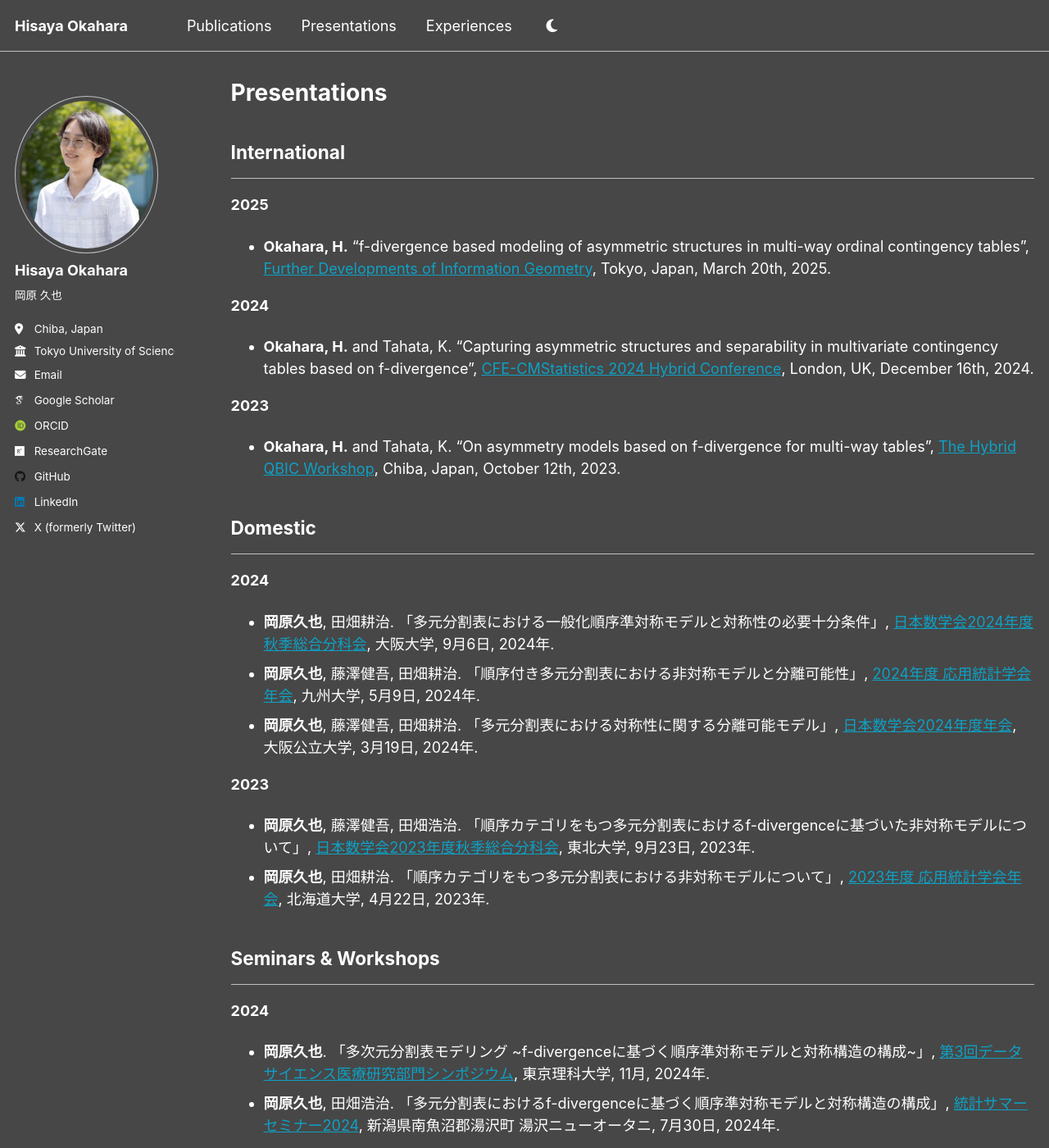
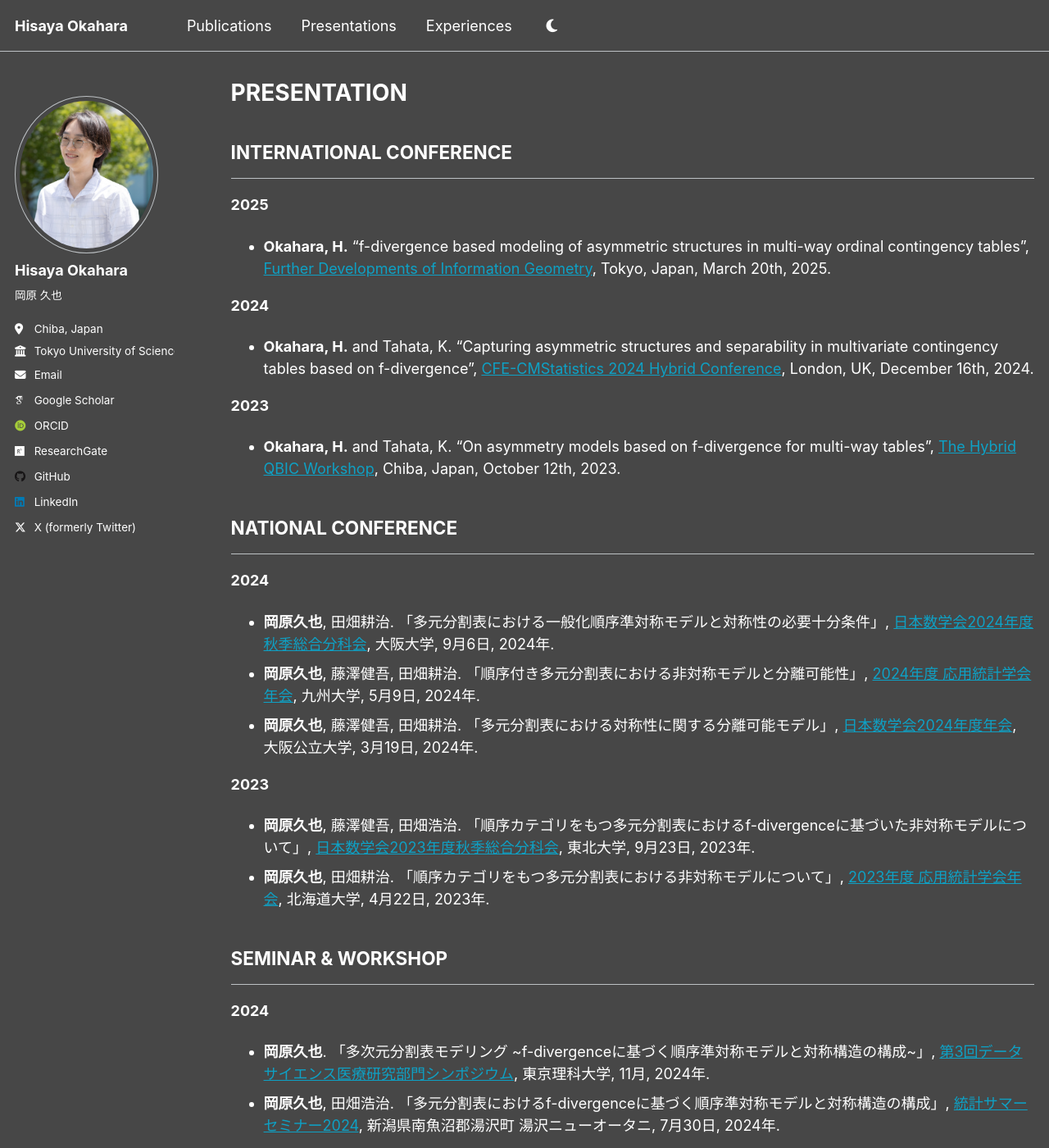
Before and after one commit to h-okahara/h-okahara.github.io, a Jekyll site: the page built from _pages/presentations.md, in a window 1280 px wide and 1400 px high. Shown: the whole window at 82% size. Built offline with Jekyll 4.4.1, drawn with Linux system fonts in a browser that asks for light colours; some web fonts are replaced.

Commit message:
Update presentations.md

```diff
--- a/_pages/presentations.md
+++ b/_pages/presentations.md
@@ -1,11 +1,11 @@
 ---
 layout: archive
-title: "Presentations"
+title: "PRESENTATION"
 permalink: /presentations/
 author_profile: true
 ---
 
-## International
+## INTERNATIONAL CONFERENCE
 ---
 **2025**
 - **Okahara, H.** "f-divergence based modeling of asymmetric structures in multi-way ordinal contingency tables", [Further Developments of Information Geometry](https://sites.google.com/view/fdig2025/), Tokyo, Japan, March 20th, 2025.
@@ -17,7 +17,7 @@ author_profile: true
 - **Okahara, H.** and Tahata, K. "On asymmetry models based on f-divergence for multi-way tables", [The Hybrid QBIC Workshop](https://www.rs.noda.tus.ac.jp/qbic/VQBICworkshop2023new.html), Chiba, Japan, October 12th, 2023.
 
 
-## Domestic
+## NATIONAL CONFERENCE
 ---
 **2024**
 - **岡原久也**, 田畑耕治. 「多元分割表における一般化順序準対称モデルと対称性の必要十分条件」, [日本数学会2024年度秋季総合分科会](https://www.mathsoc.jp/activity/meeting/osaka24sept/index.html), 大阪大学, 9月6日, 2024年.
@@ -29,7 +29,7 @@ author_profile: true
 - **岡原久也**, 田畑耕治. 「順序カテゴリをもつ多元分割表における非対称モデルについて」, [2023年度 応用統計学会年会](https://www.applstat.gr.jp/event/annual_meeting/am-2023/), 北海道大学, 4月22日, 2023年.
 
 
-## Seminars & Workshops
+## SEMINAR & WORKSHOP
 ---
 **2024**
 - **岡原久也**. 「多次元分割表モデリング ~f-divergenceに基づく順序準対称モデルと対称構造の構成~」, [第3回データサイエンス医療研究部門シンポジウム](https://www.rs.tus.ac.jp/de-tasaiensuiryou/activity.html), 東京理科大学, 11月, 2024年.
```
